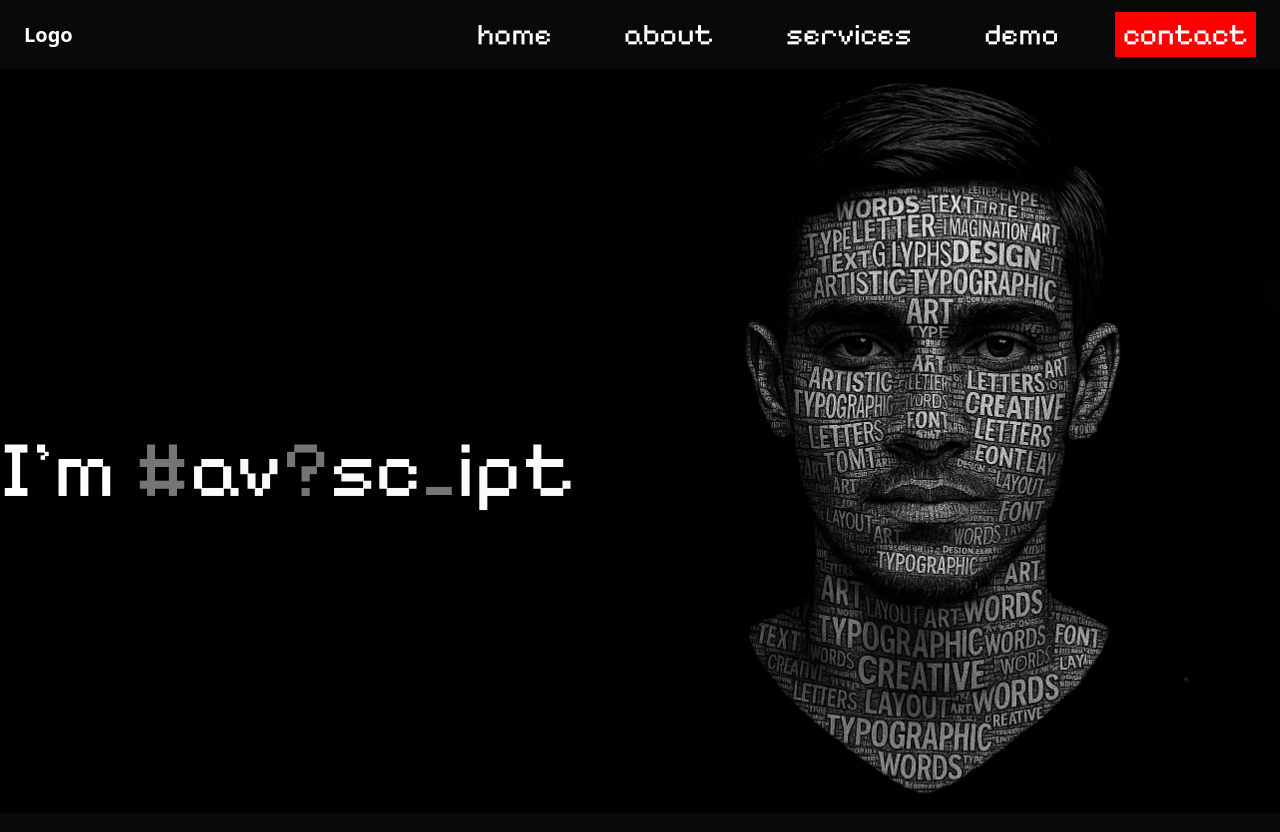
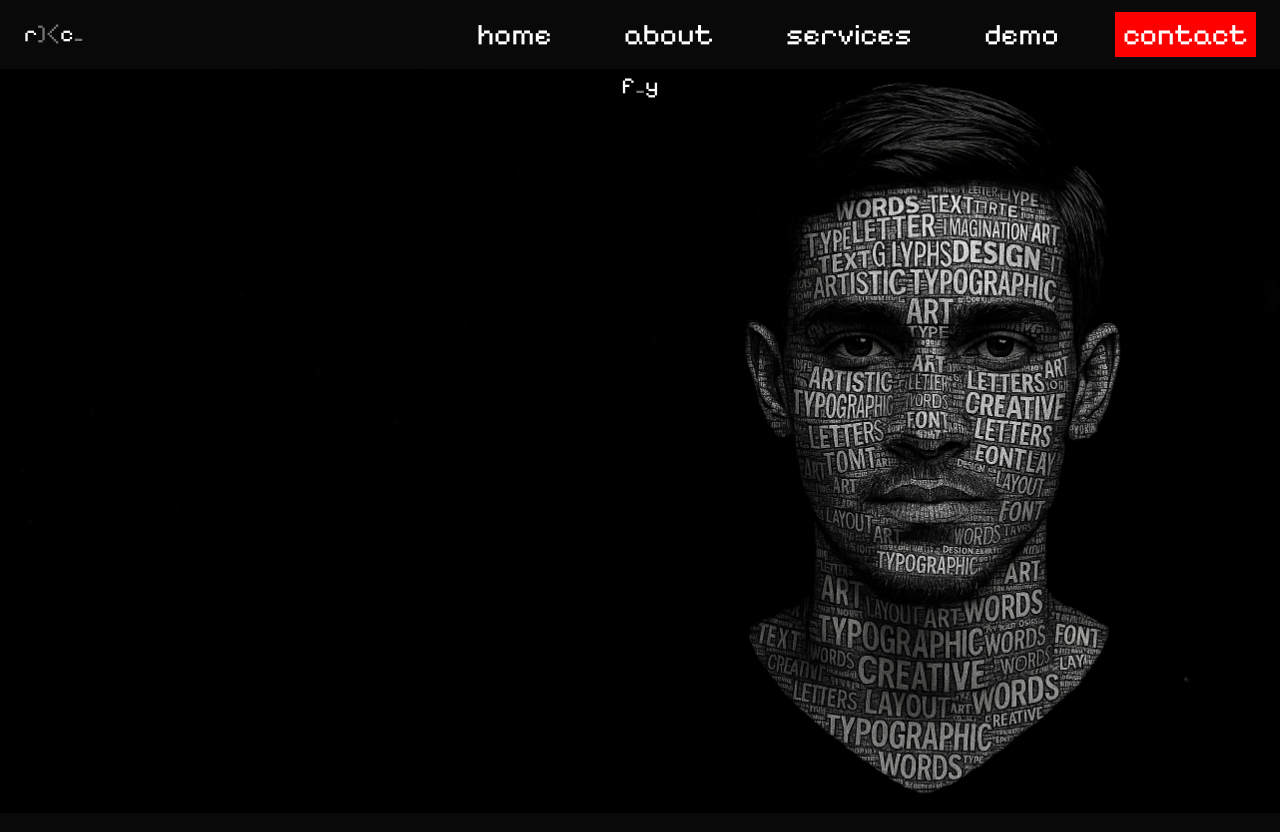
Before and after one commit to famim2002/fhy-portfolio, a React (Vite) app: page / in a window 1280 px wide. Shown: the top 832 px of the page. Built offline with nearby package versions, Linux system fonts and the light colour scheme.

Commit message:
nav-logo styling

```diff
--- a/src/componenets/home components/ScrambleText.jsx
+++ b/src/componenets/home components/ScrambleText.jsx
@@ -1,6 +1,6 @@
 import React, { useEffect, useRef } from "react";
 
-const phrases = [" famim  hayat", " Javascript", " React", " web - developer"];
+const phrases = ["fhy", "web", "fhy", "react"];
 
 class TextScramble {
   constructor(el) {
@@ -65,7 +65,7 @@ class TextScramble {
   }
 }
 
-const ScrambleText = () => {
+const TextScrambleComponent = () => {
   const textRef = useRef(null);
 
   useEffect(() => {
@@ -74,7 +74,7 @@ const ScrambleText = () => {
 
     const next = () => {
       fx.setText(phrases[counter]).then(() => {
-        setTimeout(next, 1500);
+        setTimeout(next, 800);
       });
       counter = (counter + 1) % phrases.length;
     };
@@ -83,14 +83,14 @@ const ScrambleText = () => {
   }, []);
 
   return (
-    <div className="h-dvh flex items-center  gap-5 ">
-      <h1 className="text-[80px] text-white font-pixelFont">I'm</h1>
+    <div className="flex items-center justify-center  ">
       <div
         ref={textRef}
-        className="flex items-center text-[80px] text-[#fafafa] font-light font-pixelFont"
+        className="text-[38px] md:text-[23px] text-[#fafafa] font-light font-pixelFont"
+
       ></div>
     </div>
   );
 };
 
-export default ScrambleText;
+export default TextScrambleComponent;
--- a/src/componenets/home components/banner.jsx
+++ b/src/componenets/home components/banner.jsx
@@ -1,11 +1,12 @@
 import React from 'react'
 import ScrambleText from './ScrambleText'
+import TextScrambleComponent from './ScrambleText'
 
 const Banner = () => {
   return (
     <>
       <section className="banner-parallax">
-        <ScrambleText/>
+        <TextScrambleComponent/>
       </section>
 
 
--- a/src/layout/Nav.jsx
+++ b/src/layout/Nav.jsx
@@ -1,6 +1,7 @@
 import React, { useState } from "react";
 import { PiDotsThreeOutlineFill } from "react-icons/pi";
 import { Link } from "react-router"
+import TextScrambleComponent from "../componenets/home components/ScrambleText"
 
 
 const Nav = () => {
@@ -11,7 +12,7 @@ const Nav = () => {
       <nav className=" mx-auto px-6 py-3">
         <div className="flex items-center justify-between">
           <div className="text-white font-bold text-xl">
-            <a href="#">Logo</a>
+           <Link to="/"><TextScrambleComponent/></Link>
           </div>
 
           <div className="hidden md:block">
```
